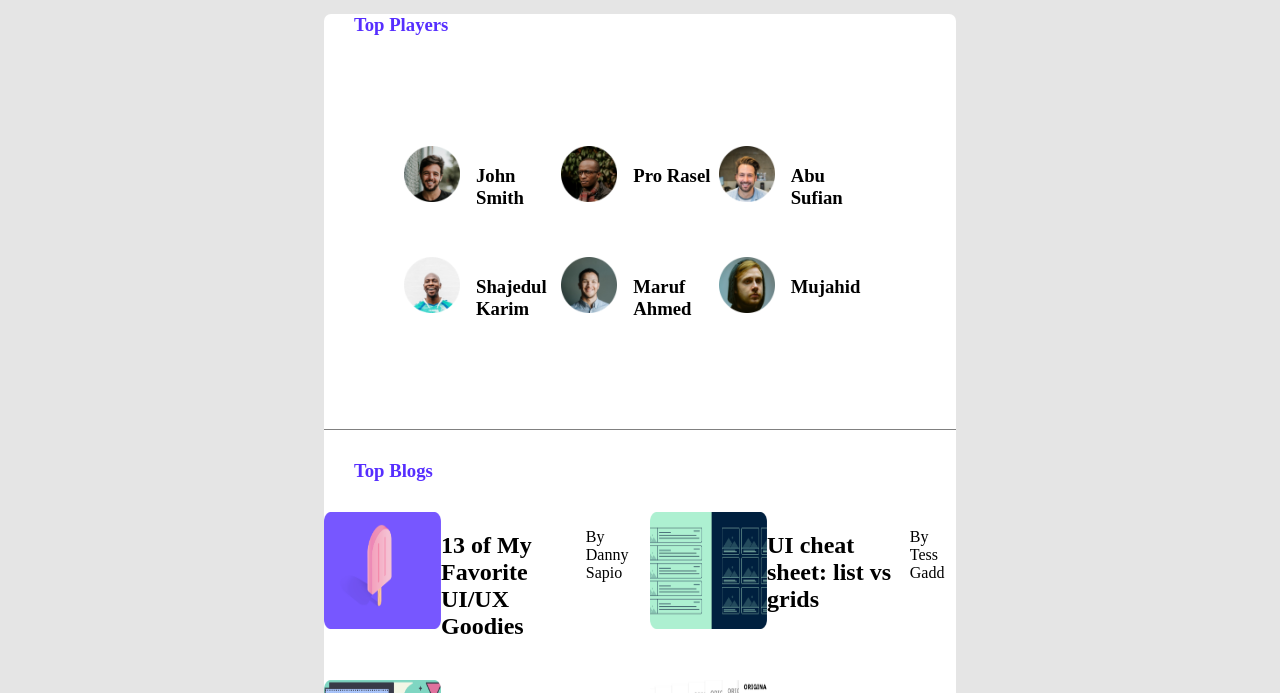
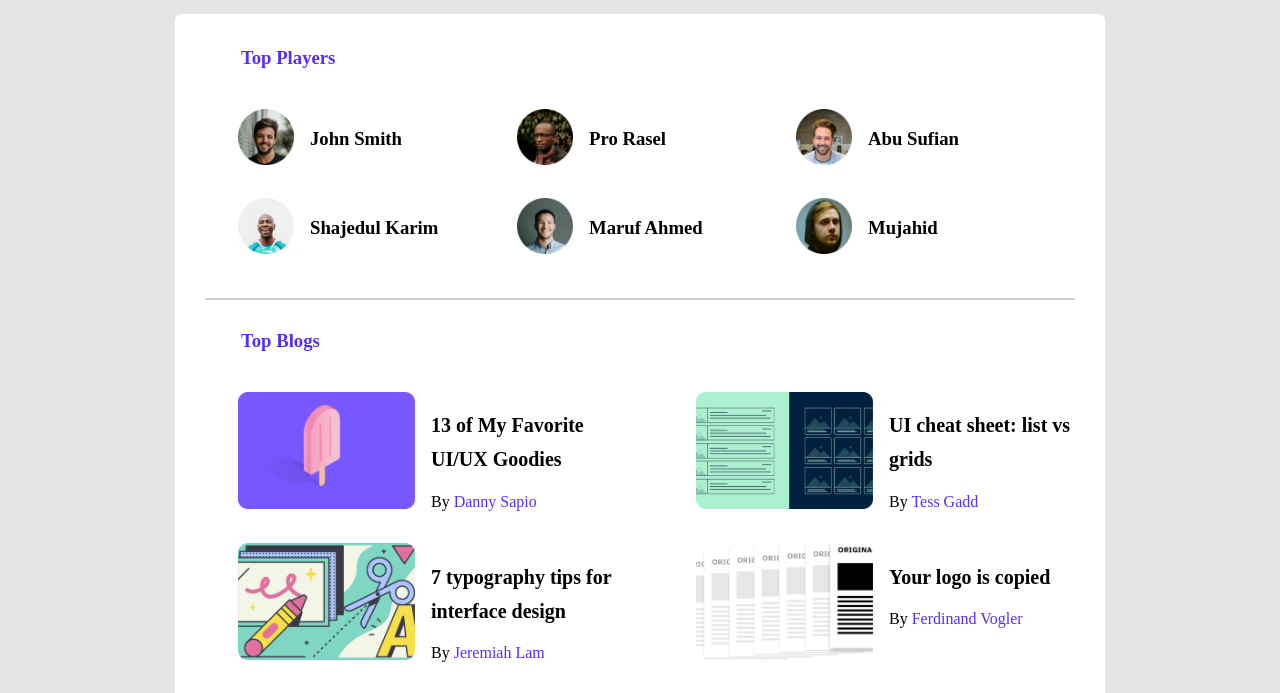
Before and after one commit to nusrat-parvin/Leader_board, a plain HTML site: page index.html in a window 1280 px wide. Shown: the part 100-793 px from the top of the page. Drawn offline with Linux system fonts and the light colour scheme.

Commit message:
second commit

```diff
--- a/index.html
+++ b/index.html
@@ -31,6 +31,7 @@
     <!-- header end -->
 
     <!-- main area start -->
+<main>
 <section class="section-1">
     <h3 class="players-title">Top Players</h3>
     <div class="top-players">
@@ -60,41 +61,57 @@
             <h3 class="players-name">Mujahid</h3>
         </div>
     </div>
-
+<hr>
 <!-- top blog design -->
 
-<h3 class="players-title">Top Blogs</h3>
+<h3 class="players-title blog">Top Blogs</h3>
 
     <div class="top-blogs">
 
-        <div class="blog-img">
+        <article class="blogs">
+            <div class="blog-image">
                 <img src="./images/blogs/blog-1.png" alt="">
-            <h2>13 of My Favorite UI/UX Goodies</h2>
-            <p>By Danny Sapio</p>
             </div>
+            <div class="blog-info">
+                <h2 class="blog-title">13 of My Favorite UI/UX Goodies</h2>
+                <p>By <span>Danny Sapio</span></p>
+            </div>
+        </article>
 
-        <div class="blog-img">
+        <article class="blogs">
+            <div class="blog-image">
                 <img src="./images/blogs/blog-2.png" alt="">
-            <h2>UI cheat sheet: list vs grids</h2>
-            <p>By Tess Gadd</p>
             </div>
+            <div class="blog-info">
+                <h2 class="blog-title">UI cheat sheet: list vs grids</h2>
+                <p>By <span>Tess Gadd</span></p>
+            </div>
+        </article>
 
-        <div class="blog-img">
+        <article class="blogs">
+            <div class="blog-image">
                 <img src="./images/blogs/blog-3.png" alt="">
-            <h2>7 typography tips for interface design</h2>
-            <p>By Jeremiah Lam</p>
             </div>
+            <div class="blog-info">
+                <h2 class="blog-title">7 typography tips for interface design</h2>
+                <p>By <span>Jeremiah Lam</span></p>
+            </div>
+        </article>
 
-        <div class="blog-img">
+        <article class="blogs">
+            <div class="blog-image">
                 <img src="./images/blogs/blog-4.png" alt="">
-            <h2>Your logo is copied</h2>
-            <p>By Ferdinand Vogler</p>
             </div>
+            <div class="blog-info">
+                <h2 class="blog-title">Your logo is copied</h2>
+                <p>By <span>Ferdinand Vogler</span></p>
+            </div>
+        </article>
 
     </div>
 
 </section>
-
+</main>
     <!-- main area end -->
 </body>
 </html>
--- a/styles.css
+++ b/styles.css
@@ -47,22 +47,32 @@ body{
 /* main area design start */
 
 /* top Players section design start */
+main{
+    display: flex;
+    justify-content: center;
+}
 .section-1{
-    width: 50%;
-    margin: 0 auto;
+    width: 870px;
+    /* height: 679px; */
     border-radius: 7px;
+    padding: 30px;
     background-color: #FFFFFF;
 }
 .players-title{
     color: #562EFF;
-    margin: 30px 30px;
+    margin: 3px;
+    padding-left: 33px;
 }
 .top-players{
     display: grid;
     grid-template-columns: repeat(3, 1fr);
     grid-row-gap: 20px;
-    padding: 80px;
-    border-bottom: 1px solid gray;
+    /* padding: 40px; */
+    margin: 40px 0 30px 33px;
+}
+hr{
+    border: 1px solid #D1D1D1;
+    margin-bottom: 30px;
 }
 .image{
     display: flex;
@@ -82,17 +92,29 @@ body{
 .top-blogs{
     display: grid;
     grid-template-columns: repeat(2, 2fr);
-    margin: 0 auto;
-    gap:20px;
+    /* margin: 0 auto; */
+    column-gap: 79px;
+    row-gap: 16px;
+    margin: 40px 0 0 33px;
 }
-.blog-img img{
-    width: 117px;
+.blogs{
+    display: flex;
+}
+.blog-image img{
+    width: 177px;
     height: 117px;
 }
-.blog-img{
-    display: flex;
+span{
+    color: #562EFF;
+}
+.blog-title{
+    font-weight: 700;
+    font-size: 20px;
+    line-height: 34px;
+}
+.blog-info{
+    margin-left: 16px;
 }
 
 
-
 /* main area design end */
```
Lines whose indentation alone changed are shown as unchanged.
